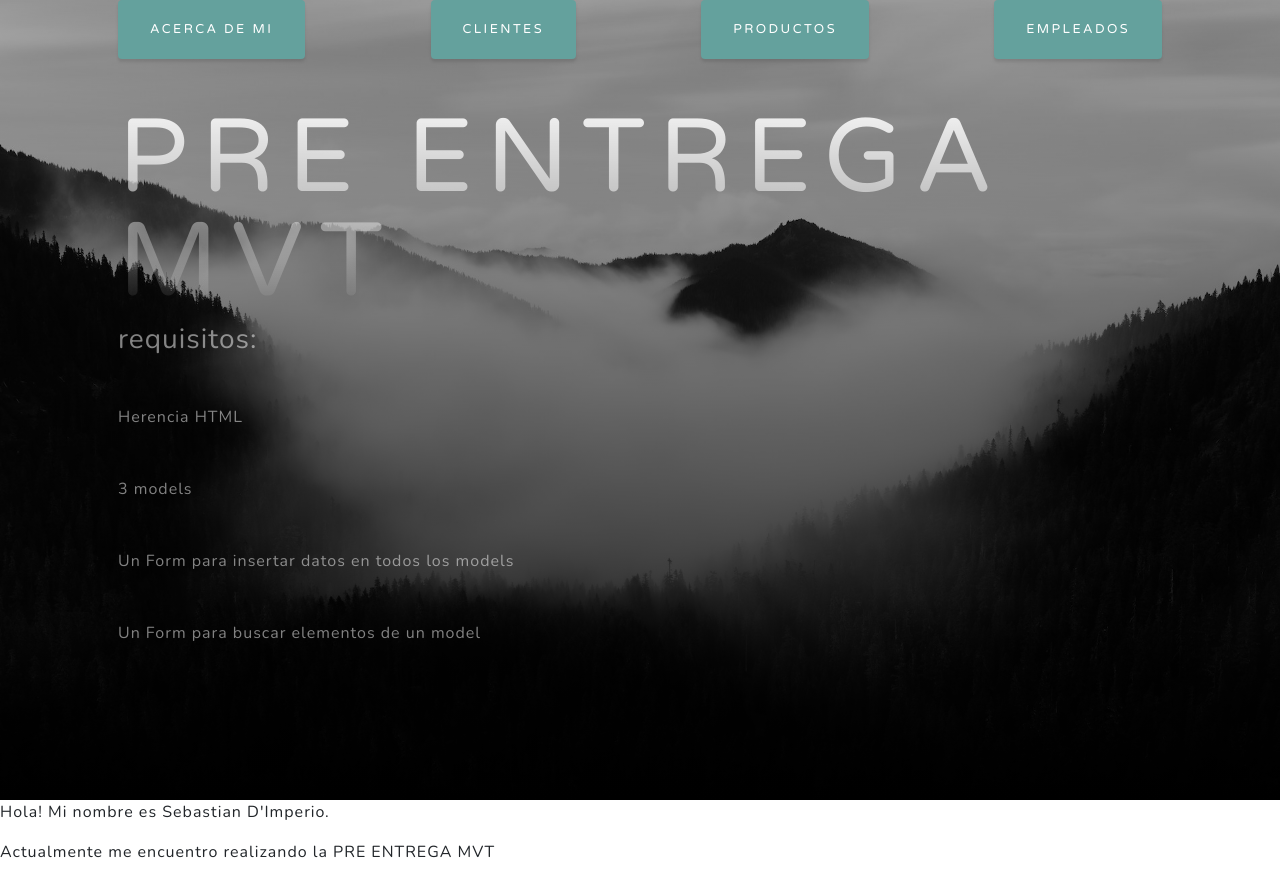
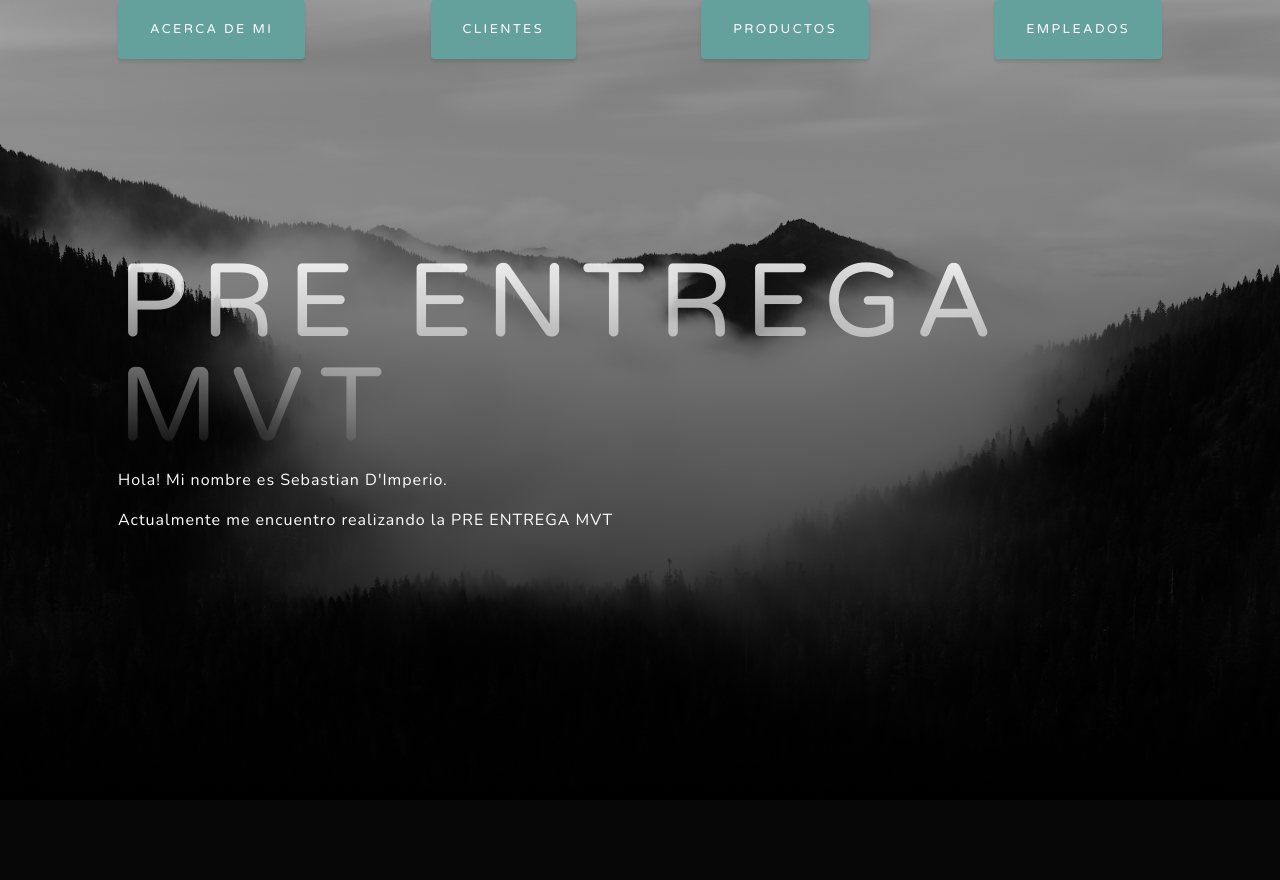
Before and after one commit to sebadimp/Primera_Entrega_MVT, a Django app: page /acerca_de_mi/ in a window 1280 px wide. After the commit the page ends 646 px from the top, so only its background shows below. Run offline with Django 4.2, Linux system fonts and the light colour scheme; some libraries are stand-ins or nearby versions.

Commit message:
algunos cambios

```diff
--- a/proyecto/MiApp/Templates/acerca_de_mi.html
+++ b/proyecto/MiApp/Templates/acerca_de_mi.html
@@ -4,6 +4,7 @@
 
 {% block codigoDinamico %}
 
-    <p> Hola! Mi nombre es Sebastian D'Imperio. </p>
-    <p> Actualmente me encuentro realizando la PRE ENTREGA MVT </p>
+    <p style="color: white"> Hola! Mi nombre es Sebastian D'Imperio. </p>
+    <p style="color: white"> Actualmente me encuentro realizando la PRE ENTREGA MVT </p>
+
 {% endblock  %}
--- a/proyecto/MiApp/Templates/index.html
+++ b/proyecto/MiApp/Templates/index.html
@@ -35,13 +35,11 @@
             <div class="container px-4 px-lg-5 d-flex h-100 align-items-center justify-content-center">
                 <div>
                     <h1 >PRE ENTREGA MVT</h1>
-                    <div class="text-">
+                    <div>
 
-                        <h3 class="text-white-50 mx-auto mt-2 mb-5">requisitos: </h3>
-                        <p class="text-white-50 mx-auto mt-2 mb-5">Herencia HTML</p>
-                        <p class="text-white-50 mx-auto mt-2 mb-5">3 models</p>
-                        <p class="text-white-50 mx-auto mt-2 mb-5">Un Form para insertar datos en todos los models</p>
-                        <p class="text-white-50 mx-auto mt-2 mb-5">Un Form para buscar elementos de un model</p>
+                        {% block codigoDinamico %}
+
+                        {% endblock  %}
                         <p>
 
                         </p>
@@ -59,9 +57,7 @@
     </body>
 
     <Footer>
-        {% block codigoDinamico %}
 
-        {% endblock  %}
     </Footer>
 
 
```
